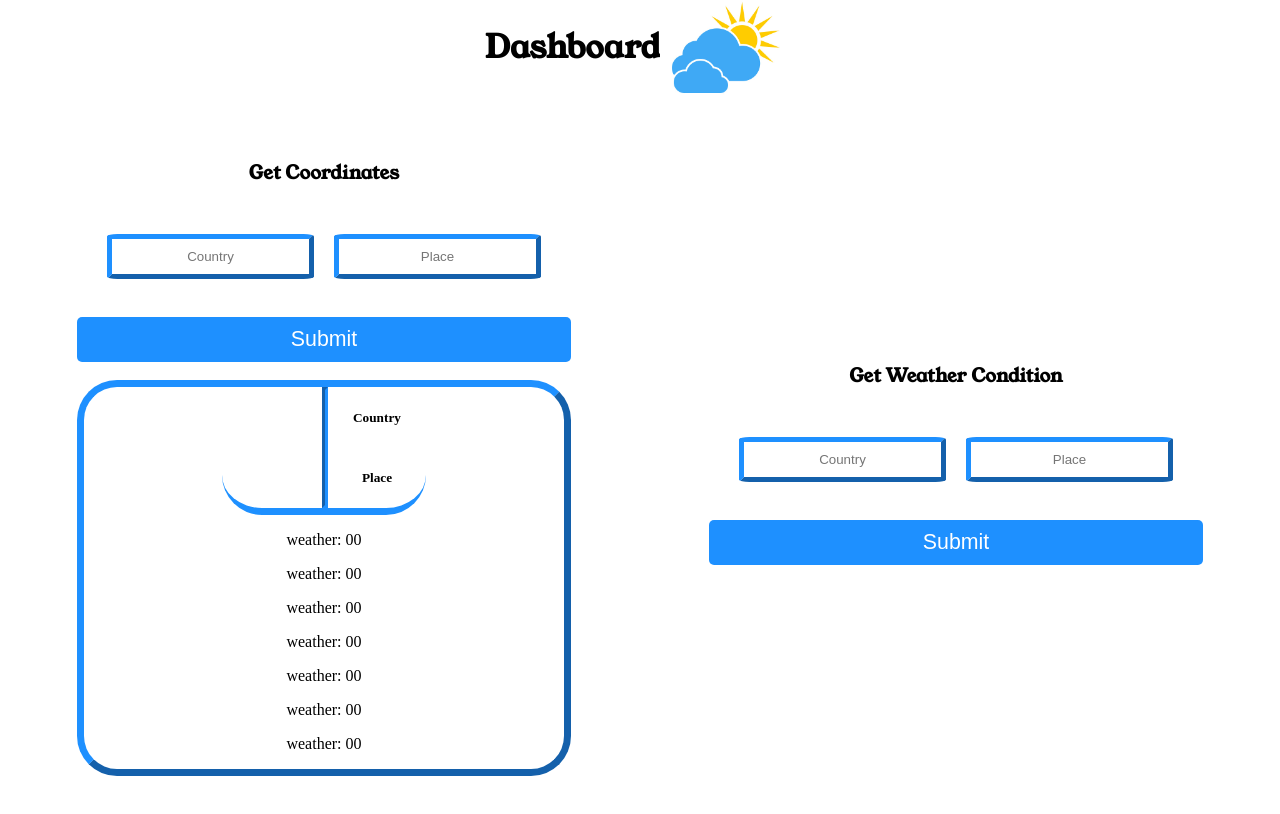
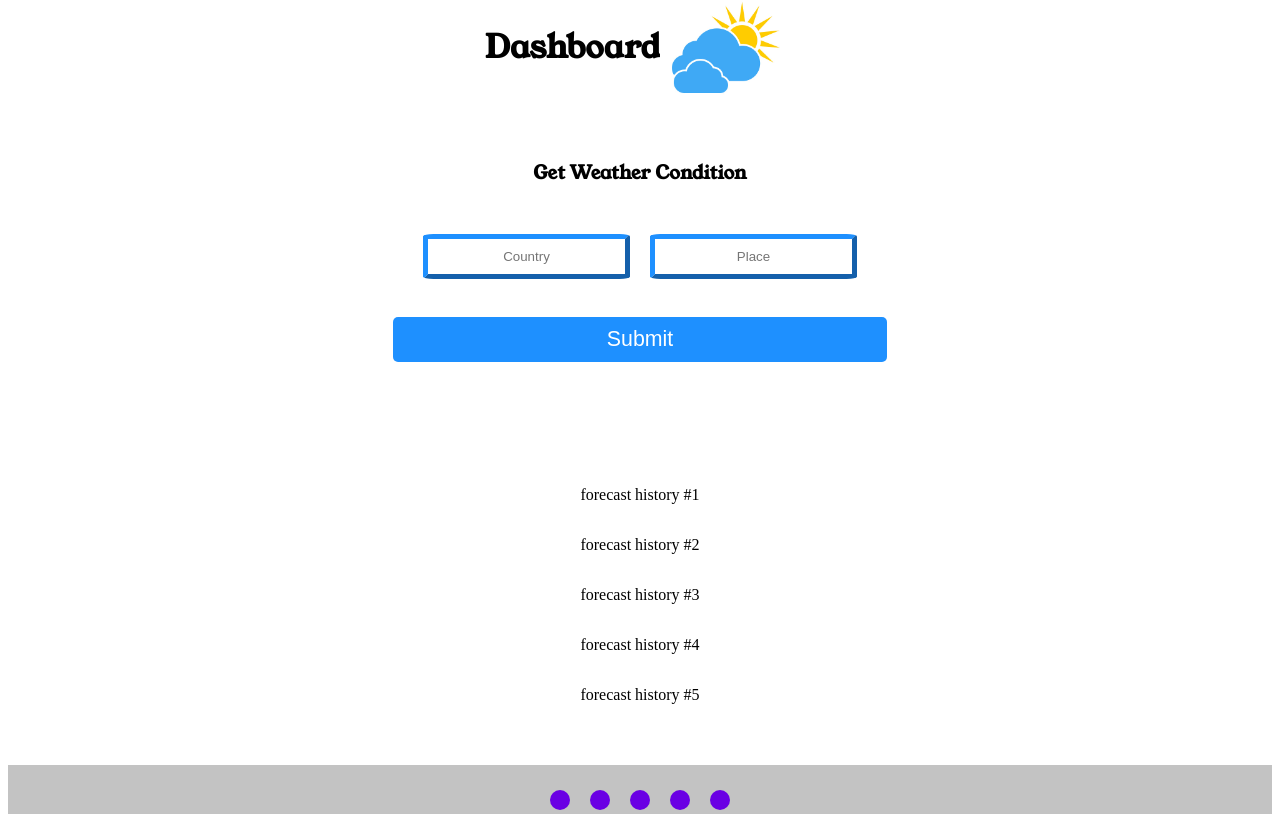
Before and after one commit to ReudyMiguel20/ClimaSync-Weather-Website, an Angular app in the folder FrontEnd/ClimaSync/: page /dashboard in a window 1280 px wide. Shown: the part 306-1120 px from the top of the page. Built offline with nearby package versions, Linux system fonts and the light colour scheme; sample sign-in values are in the browser's storage.

Commit message:
Removed 'Get Coordinates' from dashboard
Removed temporarily get coordinates from dashboard, going to implement it separated from the weather condition to make UI cleaner

```diff
--- a/FrontEnd/ClimaSync/src/app/dashboard/dashboard.component.css
+++ b/FrontEnd/ClimaSync/src/app/dashboard/dashboard.component.css
@@ -180,3 +180,19 @@
 .weathercondition h4 {
   padding-top: 13px;
 }
+
+.results {
+  display: flex;
+  flex-direction: row;
+  justify-content: center;
+  align-items: center;
+  padding-left: 150px;
+  padding-right: 150px;
+}
+
+.result-title {
+  display: flex;
+  flex-direction: column;
+  justify-content: center;
+  align-items: center;
+}
--- a/FrontEnd/ClimaSync/src/app/dashboard/dashboard.component.html
+++ b/FrontEnd/ClimaSync/src/app/dashboard/dashboard.component.html
@@ -7,56 +7,6 @@
 
 
   <div class="coordinates-and-weatherforecast-container">
-
-    <div class="coordinates-container">
-      <div class="form-title">
-        <h3 class="get">Get Coordinates</h3>
-      </div>
-
-      <form class="coordinates-form">
-
-        <div class="search-input">
-          <input type="text" name="country" value="" placeholder="Country">
-          <input type="text" name="place" value="" placeholder="Place">
-        </div>
-
-        <div class="coordinates-form-button form-button">
-          <button type="submit">Submit</button>
-        </div>
-
-        <div class="result-coordinates result">
-
-          <div class="test-box">
-            <div class="flag">
-              <img [src]="flagImage">
-            </div>
-
-            <div class="testborder">
-
-            </div>
-
-            <div class="country-place">
-              <h5>Country</h5>
-              <h5>Place</h5>
-            </div>
-          </div>
-
-          <div class="coordinates-results">
-            <p>weather: 00</p>
-            <p>weather: 00</p>
-            <p>weather: 00</p>
-            <p>weather: 00</p>
-            <p>weather: 00</p>
-            <p>weather: 00</p>
-            <p>weather: 00</p>
-          </div>
-
-
-        </div>
-
-      </form>
-    </div>
-
 
     <div class="weatherforecast-container">
       <div class="form-title">
@@ -80,8 +30,43 @@
           </div>
         </div>
 
-        <div *ngIf="searchSuccessful" class="result-weatherforecast result">
+        <div class="result-title">
+          <h4 *ngIf="searchSuccessful">Results:</h4>
+        </div>
 
+        <div *ngIf="searchSuccessful" class="results">
+<!--          <div class="result-coordinates result">-->
+
+<!--            <div class="test-box">-->
+<!--              <div class="flag">-->
+<!--                <img [src]="flagImage">-->
+<!--              </div>-->
+
+<!--              <div class="testborder">-->
+
+<!--              </div>-->
+
+<!--              <div class="country-place">-->
+<!--                <h4>Coordinates for:</h4>-->
+<!--                <h5>{{ countryAndPlace.country.toLocaleUpperCase() }}</h5>-->
+<!--                <h5>{{ countryAndPlace.place.toLocaleUpperCase() }}</h5>-->
+<!--              </div>-->
+<!--            </div>-->
+
+<!--            <div class="coordinates-results">-->
+<!--              <p>weather: 00</p>-->
+<!--              <p>weather: 00</p>-->
+<!--              <p>weather: 00</p>-->
+<!--              <p>weather: 00</p>-->
+<!--              <p>weather: 00</p>-->
+<!--              <p>weather: 00</p>-->
+<!--              <p>weather: 00</p>-->
+<!--            </div>-->
+
+
+<!--          </div>-->
+
+          <div  class="result-weatherforecast result">
 
             <div class="test-box">
               <div class="flag">
@@ -123,6 +108,9 @@
 
           </div>
 
+        </div>
+
+
 
       </form>
     </div>
```
Lines whose indentation alone changed are shown as unchanged.
